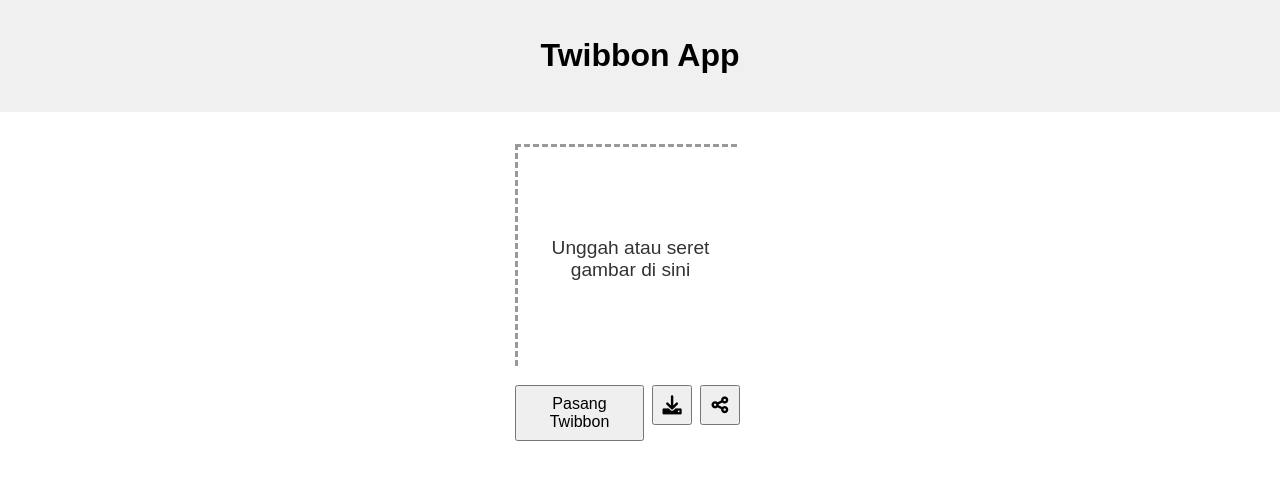
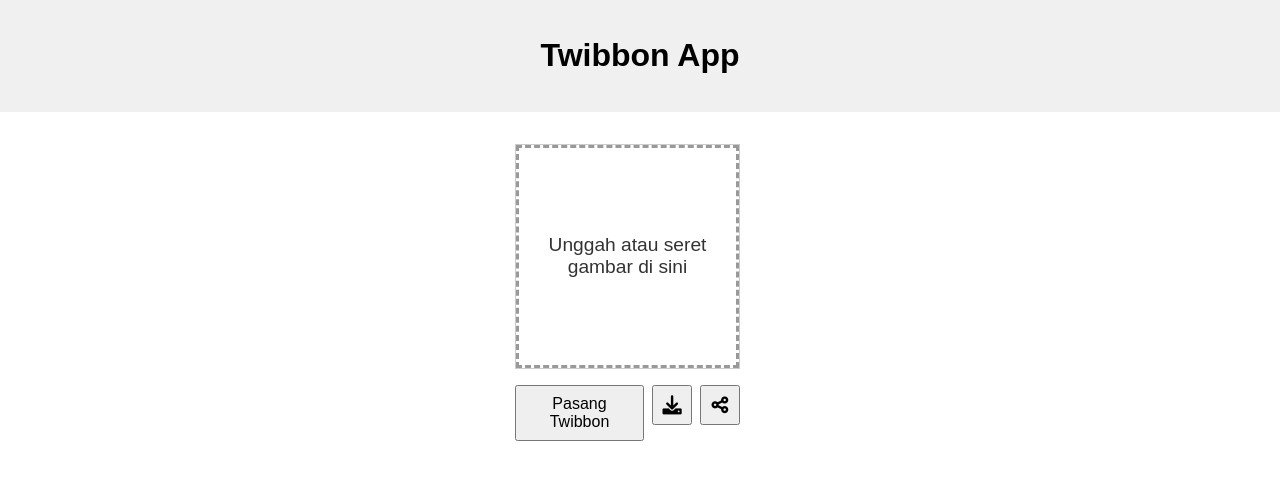
Before and after one commit to xtcodes/xtcodes.github.io, a Jekyll site: the page built from index.html, in a window 1280 px wide. Shown: the top 480 px of the page. Built offline with Jekyll 4.4.1, drawn with Linux system fonts in a browser that asks for light colours.

Commit message:
Update style.css

```diff
--- a/assets/css/style.css
+++ b/assets/css/style.css
@@ -39,7 +39,7 @@ header {
 
 /* Wrapper menempati seluruh area yang dibuat oleh sizer */
 .canvas-wrapper {
-    position: absolute; /* Posisikan wrapper secara absolut di dalam sizer */
+    position: absolute;
     top: 0;
     left: 0;
     width: 100%;
@@ -50,6 +50,11 @@ header {
     align-items: center;
 
     cursor: pointer;
+
+    /* PERBAIKAN 1: Pindahkan border ke wrapper */
+    border: 1px solid #ccc;
+    /* PERBAIKAN 2: Gunakan border-box agar border tidak menambah dimensi width/height */
+    box-sizing: border-box;
 }
 
 canvas {
@@ -57,7 +62,8 @@ canvas {
   width: 100%;
   height: 100%;
   display: block;
-  border: 1px solid #ccc;
+  /* PERBAIKAN 3: Hapus border dari kanvas */
+  border: none;
 }
 
 /* STYLE UNTUK DROP AREA/OVERLAY */
@@ -67,28 +73,36 @@ canvas {
     left: 0;
     width: 100%;
     height: 100%;
+
+    /* PERBAIKAN 4: Drop Overlay juga harus menggunakan border-box */
+    box-sizing: border-box;
+
     display: flex;
     flex-direction: column;
     justify-content: center;
     align-items: center;
+
     background-color: rgba(255, 255, 255, 0.9);
     color: #333;
     font-size: 1.2rem;
     text-align: center;
-    border: 3px dashed transparent;
+
+    border: 3px dashed transparent; /* Akan diganti oleh .drop-ready atau .drag-over */
     transition: opacity 0.3s, background-color 0.2s;
     z-index: 10;
 }
 
-/* KELAS BARU: Untuk menampilkan border dotted/dashed saat siap unggah */
+/* KELAS: Untuk menampilkan border dotted/dashed saat siap unggah */
 .drop-ready {
-    border: 3px dashed #999; /* Border abu-abu putus-putus saat siap */
+    /* Border putus-putus saat siap unggah */
+    border: 3px dashed #999;
 }
 
 /* Visual Feedback saat file diseret */
 .drag-over {
-    border: 3px dashed #1e90ff; /* Border biru putus-putus */
-    background-color: rgba(173, 216, 230, 0.7); /* Latar biru muda */
+    /* Border putus-putus saat drag over */
+    border: 3px dashed #1e90ff;
+    background-color: rgba(173, 216, 230, 0.7);
 }
 
 /* Kelas untuk menonaktifkan drop area (setelah gambar diunggah) */
@@ -102,12 +116,12 @@ img {
   height: auto;
 }
 
-/* --- PERUBAHAN Tombol (Menggunakan Flexbox) --- */
+/* --- Pengaturan Tombol (Menggunakan Flexbox) --- */
 .controls {
   margin-top: 1rem;
   display: flex;
   gap: 0.5rem;
-  width: 100%;  /* PENTING: Tombol sejajar dengan lebar kanvas (100% dari .twibbon-app) */
+  width: 100%;  /* PENTING: Tombol sejajar dengan lebar kanvas */
 }
 
 .controls button {
@@ -134,4 +148,4 @@ img {
   justify-content: center;
   align-items: center;
   font-size: 1.2rem; /* Atur ukuran ikon */
-                           }
+  }
```
